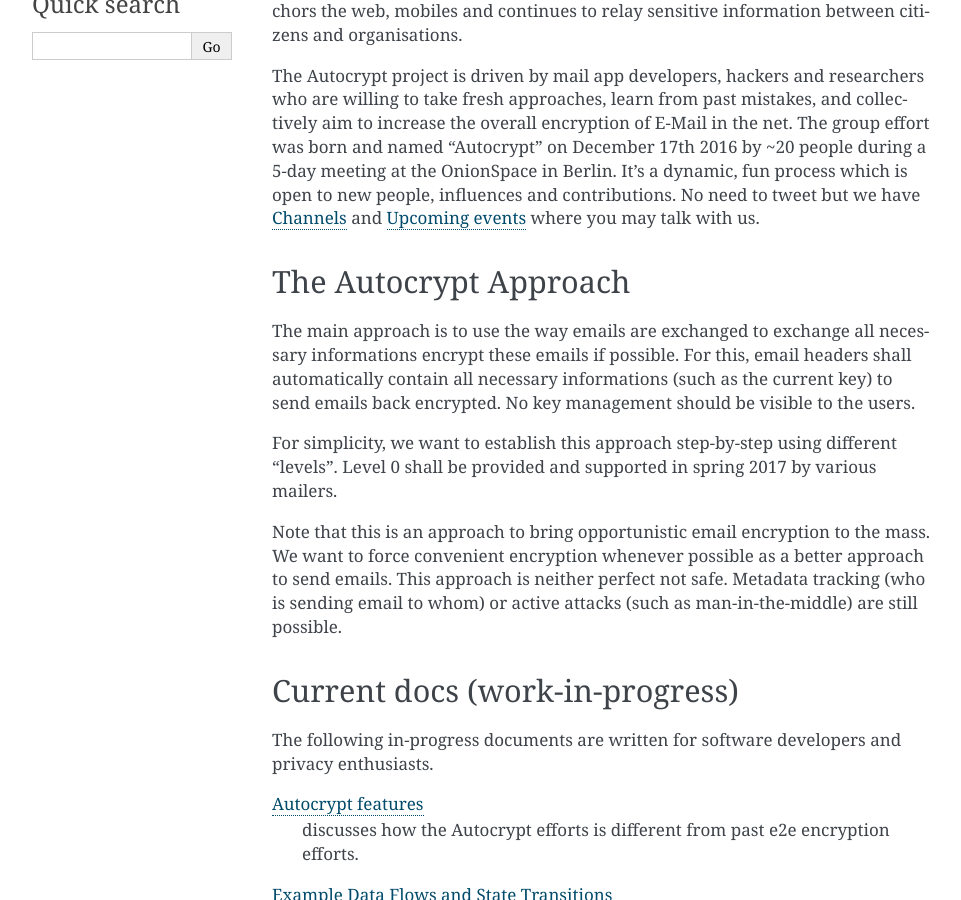
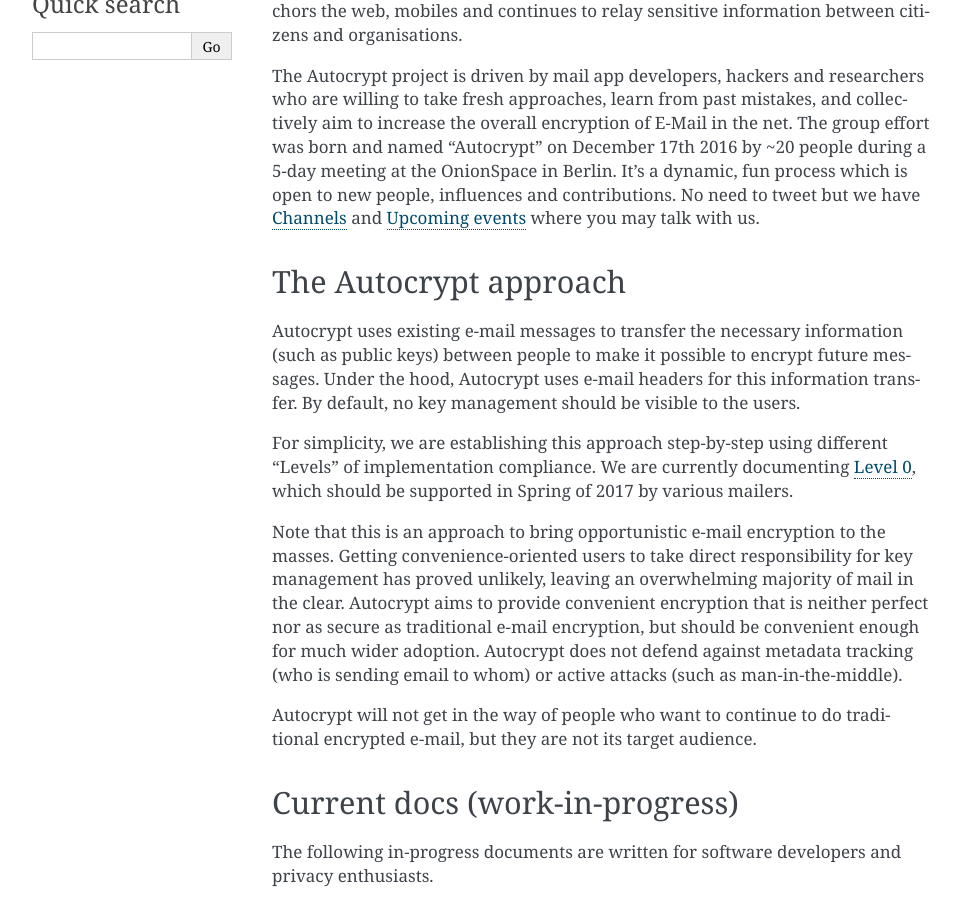
Before and after one commit to autocrypt/autocrypt, a Sphinx documentation site: the page built from doc/index.rst, in a window 1280 px wide and 900 px high, scrolled down 296 px. Shown: the whole window, without its empty margins (148-1109 px from the left). Built offline with Sphinx 7.4.7, drawn with Linux system fonts in a browser that asks for light colours.

Commit message:
native en_US cleanup on "The Autocrypt approach" section

```diff
--- a/doc/index.rst
+++ b/doc/index.rst
@@ -21,24 +21,32 @@
 where you may talk with us.
 
 
-The Autocrypt Approach
+The Autocrypt approach
 ----------------------
 
-The main approach is to use the way emails are exchanged to
-exchange all necessary informations encrypt these emails if possible.
-For this, email headers shall automatically contain all necessary
-informations (such as the current key) to send emails back encrypted.
-No key management should be visible to the users.
+Autocrypt uses existing e-mail messages to transfer the necessary
+information (such as public keys) between people to make it possible
+to encrypt future messages.  Under the hood, Autocrypt uses e-mail
+headers for this information transfer.  By default, no key management
+should be visible to the users.
 
-For simplicity, we want to establish this approach step-by-step
-using different "levels".
-Level 0 shall be provided and supported in spring 2017 by various mailers.
+For simplicity, we are establishing this approach step-by-step using
+different "Levels" of implementation compliance.  We are currently
+documenting :doc:`Level 0 <level0>`, which should be supported in
+Spring of 2017 by various mailers.
 
-Note that this is an approach to bring opportunistic email encryption to the mass.
-We want to force convenient encryption whenever possible as a better approach to send emails.
-This approach is neither perfect not safe.
-Metadata tracking (who is sending email to whom) or
-active attacks (such as man-in-the-middle) are still possible.
+Note that this is an approach to bring opportunistic e-mail encryption
+to the masses.  Getting convenience-oriented users to take direct
+responsibility for key management has proved unlikely, leaving an
+overwhelming majority of mail in the clear.  Autocrypt aims to provide
+convenient encryption that is neither perfect nor as secure as
+traditional e-mail encryption, but should be convenient enough for
+much wider adoption.  Autocrypt does not defend against metadata
+tracking (who is sending email to whom) or active attacks (such as
+man-in-the-middle).
+
+Autocrypt will not get in the way of people who want to continue to do
+traditional encrypted e-mail, but they are not its target audience.
 
 
 Current docs (work-in-progress)
@@ -96,7 +104,7 @@
 .. _`upcoming events`:
 
 Upcoming events
-----------------
+---------------
 
 - Dec 2016: at `33c3`_, Hamburg, scheduled talk at the
   `We Fix the Net`_ session and probably a separate one.
```
